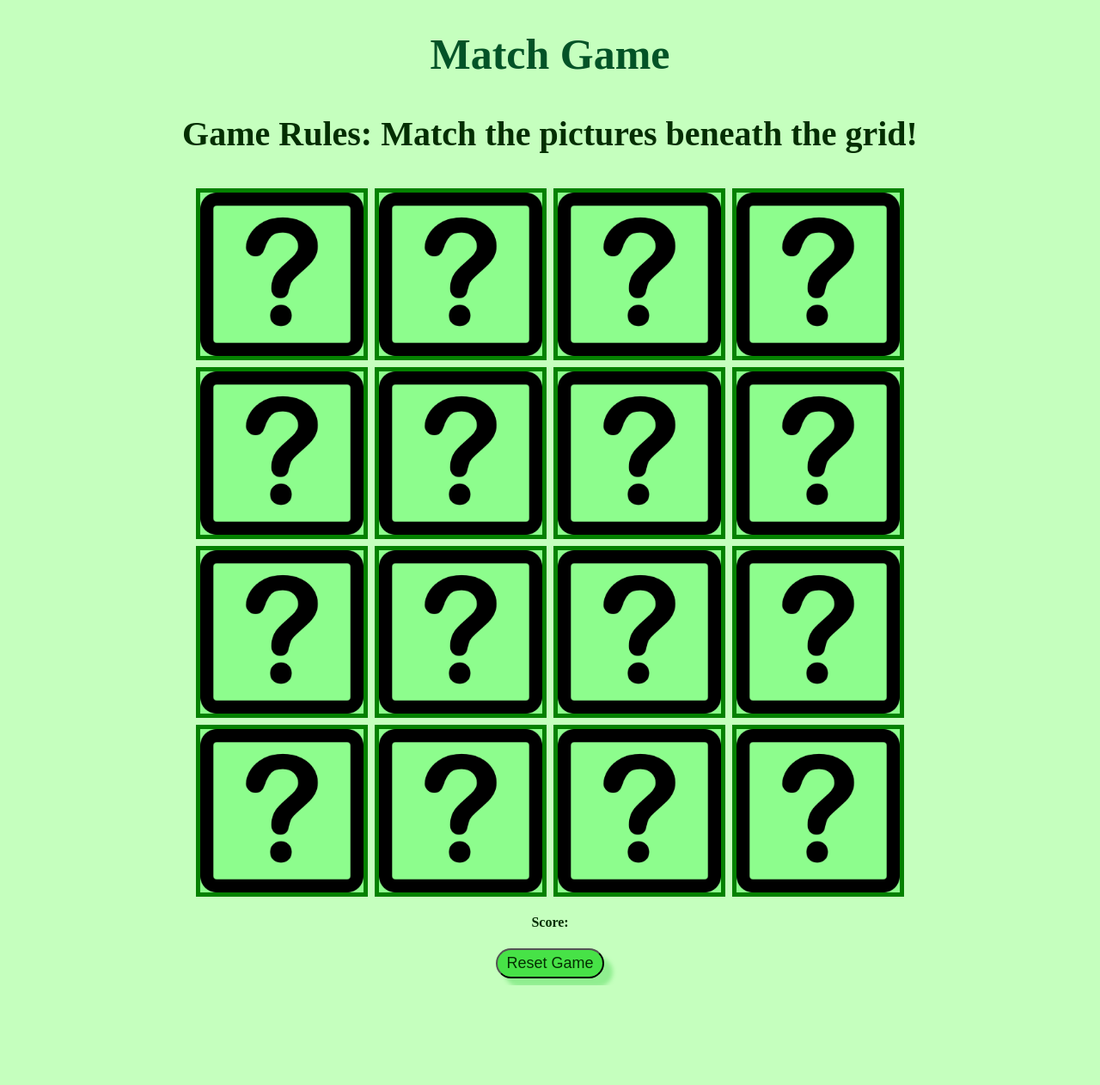
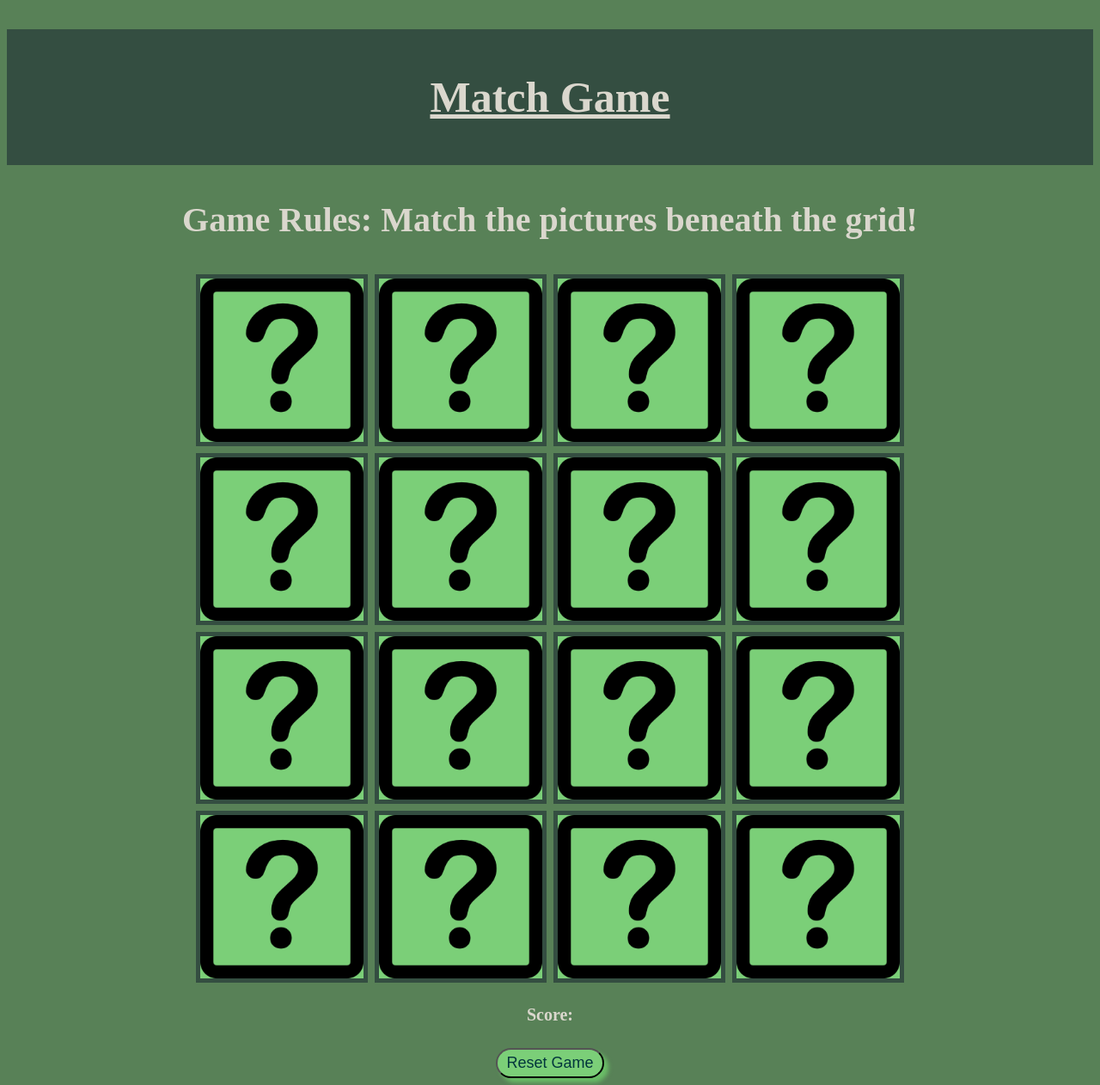
Before and after one commit to FakeJordansConnoisseur/JSP2_Match2, a plain HTML site: page index.html in a window 1280 px wide. Shown: the whole page at 86% size. Before the commit the page ends 1146 px from the top, so only its background shows below. Drawn offline with Linux system fonts and the light colour scheme.

Commit message:
Add files via upload

```diff
--- a/style.css
+++ b/style.css
@@ -1,25 +1,30 @@
 body {
     text-align: center;
-    background-color: rgb(197, 255, 190);
-    color: rgb(4, 46, 2);
+    background-color: #588157;
+    color: #dad7cd;
 }
 h1 {
+    padding: 50px;
+    background-color: #344e41;
     text-align: center;
     font-size: 50px;
-    color:rgb(3, 83, 39);
+    text-decoration: underline;
 }
 h3 {
     text-align: center;
     font-size: 40px;
 }
+h4 {
+    font-size: 20px;
+}
 
 button {
-    background-color: rgb(71, 226, 71);
+    background-color: #7bcf78;
     border-radius: 100px;
     display: inline-block;
-    color: rgb(4, 46, 2);
+    color: #02353c;
     font-size: 18px;
-    box-shadow: 10px 10px 5px lightgreen;
+    box-shadow: 5px 5px 5px #6abe67;
     padding: 5px 10px;
 }
 /*Styles the grid of the game*/
@@ -34,8 +39,8 @@ button {
 }
 .square {
     align-items: center;
-    background-color:rgb(141, 253, 141);
-    border:  5px solid rgb(4, 129, 0);
+    background-color:#7bcf78;
+    border:  5px solid #344e41;
     color: white;
     display: flex;
     font-size: 2em;
```
